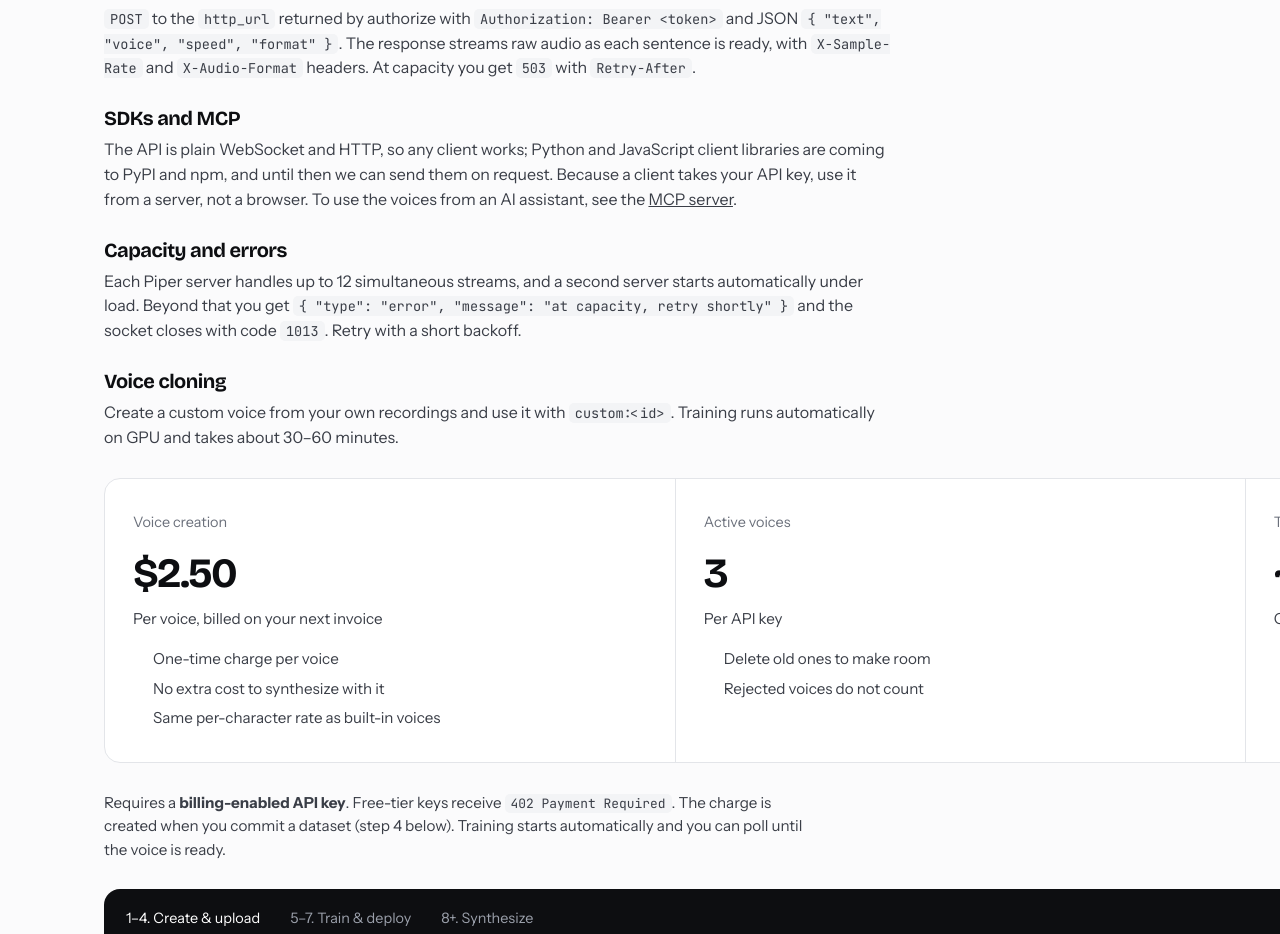
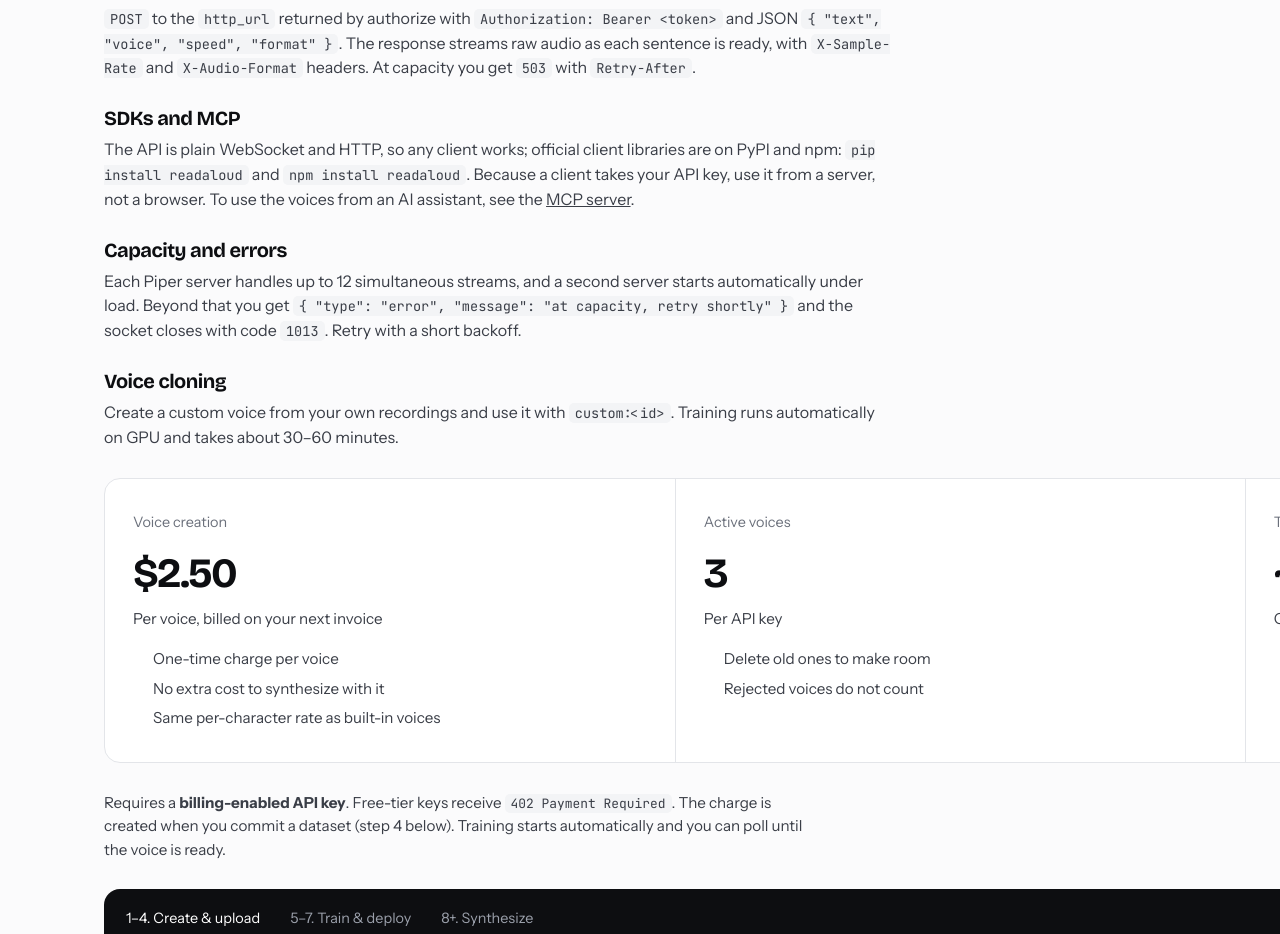
Before and after one commit to tsushanth/ListenAI, a Next.js app in the folder web/: page /developers in a window 1280 px wide. Shown: the part 2242-3176 px from the top of the page. Built offline with nearby package versions, Linux system fonts and the light colour scheme; no server answers.

Commit message:
Developers: SDKs are published (pip install readaloud, npm install readaloud)
Co-Authored-By: Claude Sonnet 5.5 <noreply@anthropic.com>

```diff
--- a/web/src/app/developers/page.tsx
+++ b/web/src/app/developers/page.tsx
@@ -75,7 +75,7 @@ export default function DevelopersPage() {
                 <p><code>POST</code> to the <code>http_url</code> returned by authorize with <code>Authorization: Bearer &lt;token&gt;</code> and JSON <code>{'{ "text", "voice", "speed", "format" }'}</code>. The response streams raw audio as each sentence is ready, with <code>X-Sample-Rate</code> and <code>X-Audio-Format</code> headers. At capacity you get <code>503</code> with <code>Retry-After</code>.</p>
 
                 <h3>SDKs and MCP</h3>
-                <p>The API is plain WebSocket and HTTP, so any client works; Python and JavaScript client libraries are coming to PyPI and npm, and until then we can send them on request. Because a client takes your API key, use it from a server, not a browser. To use the voices from an AI assistant, see the <Link href="/developers/mcp" style={{ textDecoration: 'underline' }}>MCP server</Link>.</p>
+                <p>The API is plain WebSocket and HTTP, so any client works; official client libraries are on PyPI and npm: <code>pip install readaloud</code> and <code>npm install readaloud</code>. Because a client takes your API key, use it from a server, not a browser. To use the voices from an AI assistant, see the <Link href="/developers/mcp" style={{ textDecoration: 'underline' }}>MCP server</Link>.</p>
 
                 <h3>Capacity and errors</h3>
                 <p>Each Piper server handles up to 12 simultaneous streams, and a second server starts automatically under load. Beyond that you get <code>{'{ "type": "error", "message": "at capacity, retry shortly" }'}</code> and the socket closes with code <code>1013</code>. Retry with a short backoff.</p>
```
